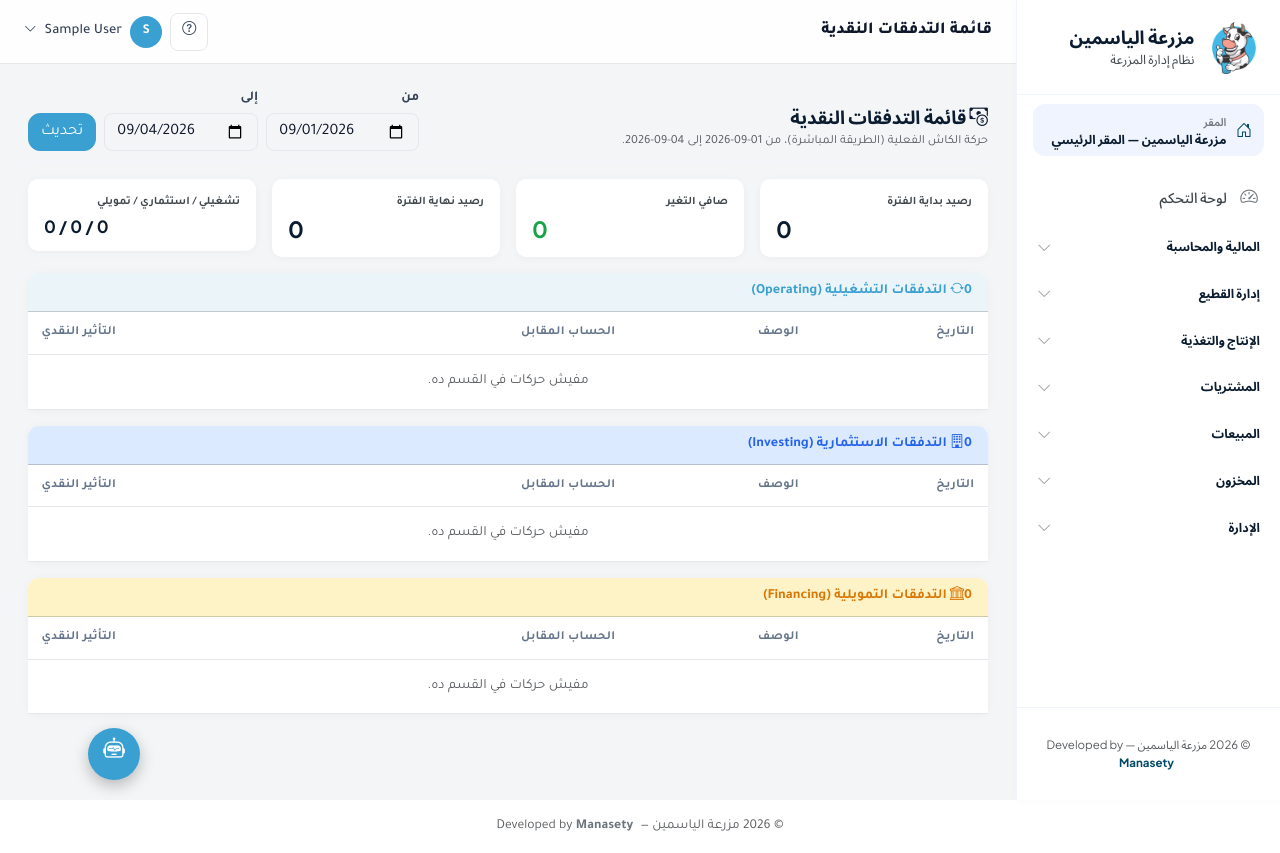
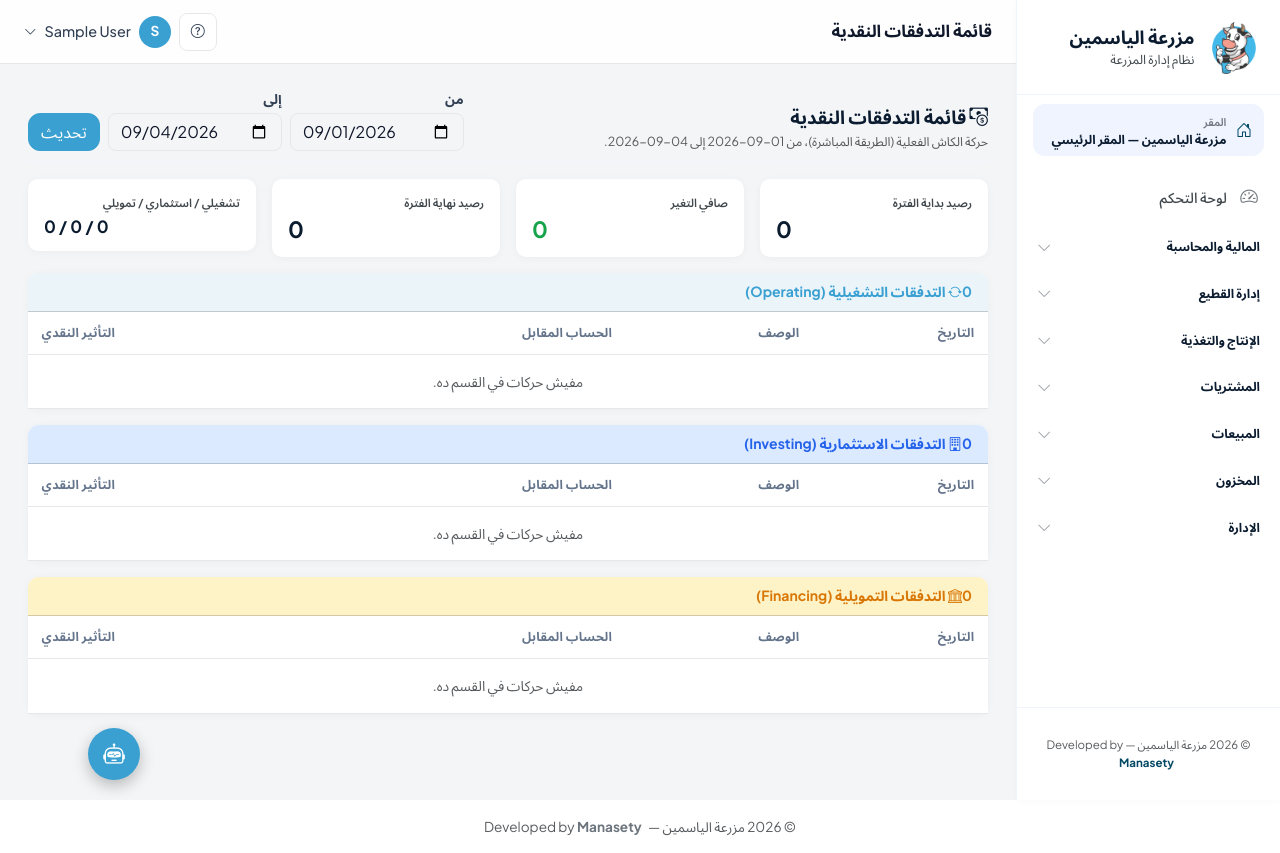
Before and after one commit to Abdelhammid1/elyasmin, a Flask app: page /accounting/cash-flow in a window 1280 px wide. Run offline with Flask 3, Linux system fonts and the light colour scheme; the visitor is signed in with stand-in values (Sample User, id 1); data that the repository does not hold is empty; some libraries are stand-ins or nearby versions.

Commit message:
DESIGN: Plus Jakarta Sans / Noto Sans Arabic as site-wide base font
Extends the dashboard-only M3 font pilot to the entire application by
changing --ms-font-sans (the single source every component reads from).
Tajawal/Cairo kept as fallback. Confirmed via getComputedStyle in
browser devtools that the new font is actually the one being applied,
not just declared.

```diff
--- a/app/static/css/tokens.css
+++ b/app/static/css/tokens.css
@@ -63,7 +63,11 @@
   --ms-shadow-lg:      0 10px 30px rgba(15, 23, 42, 0.09);
 
   /* ---- Typography ---- */
-  --ms-font-sans:      "Tajawal", "Cairo", "Inter", system-ui, -apple-system, "Segoe UI", sans-serif;
+  /* Site-wide M3 rollout: Plus Jakarta Sans (Latin) + Noto Sans Arabic
+     (Arabic) are now the base font everywhere, matching the dashboard
+     pilot. Tajawal/Cairo kept as fallback in case either Google Font
+     fails to load (same defense as the Material Symbols lesson). */
+  --ms-font-sans:      "Plus Jakarta Sans", "Noto Sans Arabic", "Tajawal", "Cairo", "Inter", system-ui, -apple-system, "Segoe UI", sans-serif;
   --ms-font-mono:      ui-monospace, "SF Mono", Menlo, monospace;
   --ms-fs-xs:          11.5px;
   --ms-fs-sm:          12.5px;
```
